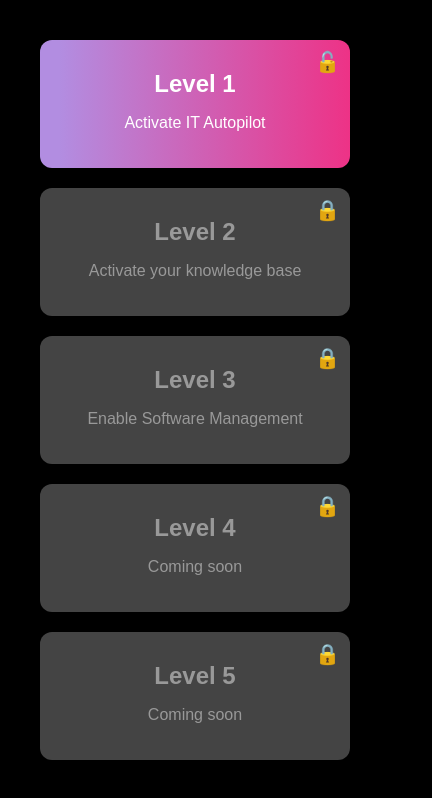
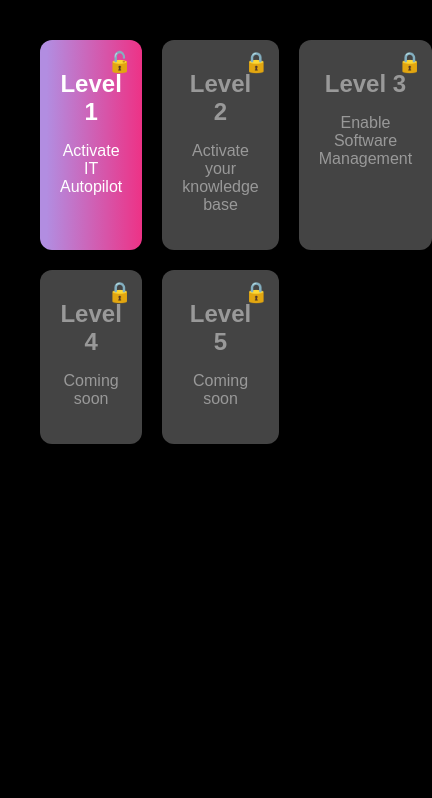
Before and after one commit to inbalcohen19/stage-cards-site, a plain HTML site: page index.html in a window 390 px wide. Shown: the whole page, 432 px wide, since content can reach past the window. Drawn offline with Linux system fonts and the light colour scheme; a web font is replaced by a local one.

Commit message:
Update style.css

```diff
--- a/style.css
+++ b/style.css
@@ -103,8 +103,10 @@
       font-size: 20px;
     }
 
-    @media (max-width: 768px) {
-      .card-grid {
-        grid-template-columns: 1fr;
-      }
+   @media (max-width: 768px) {
+  .card-grid {
+    grid-template-columns: repeat(3, 1fr);
+  }
+}
+
     }
```
